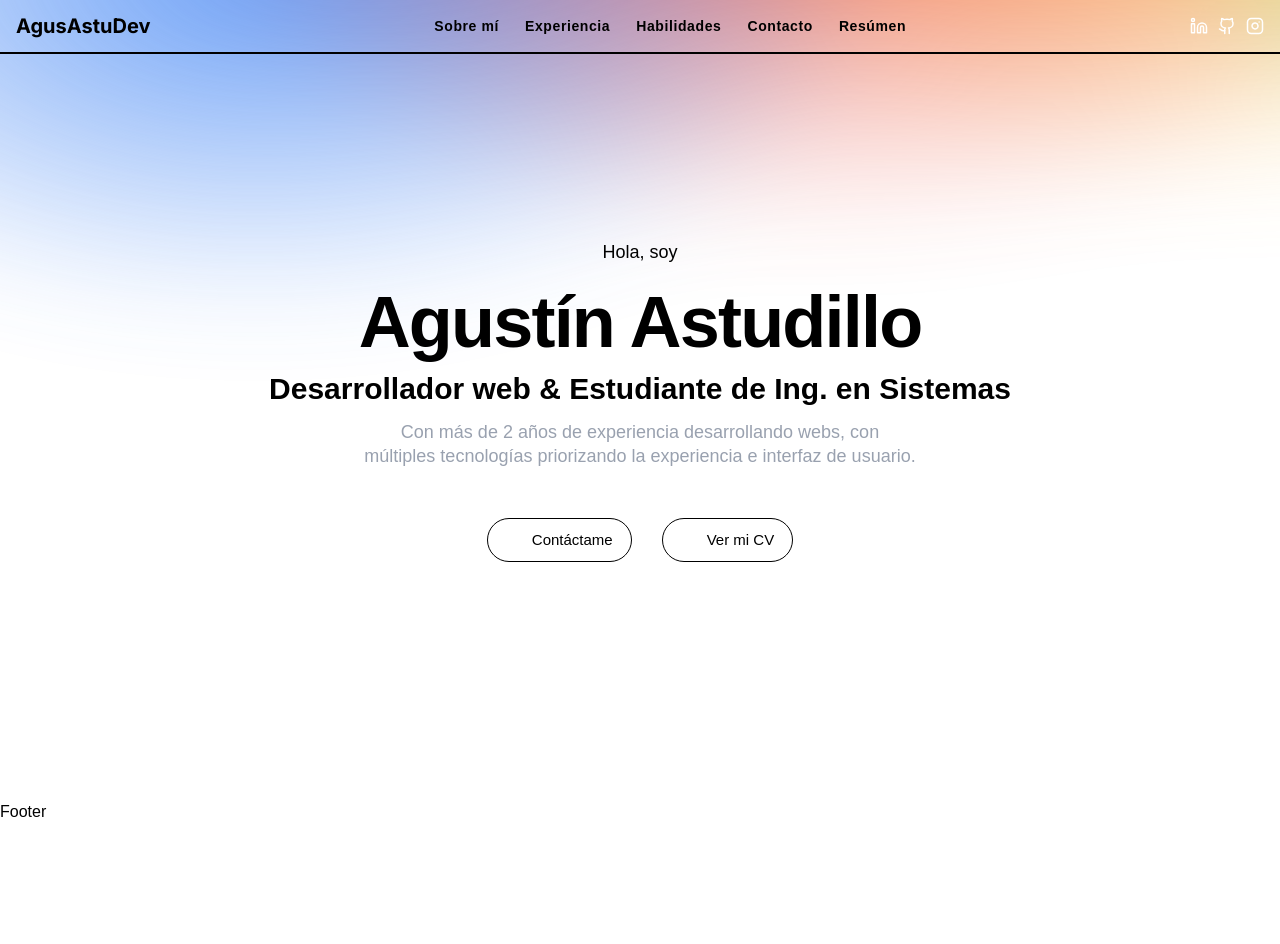
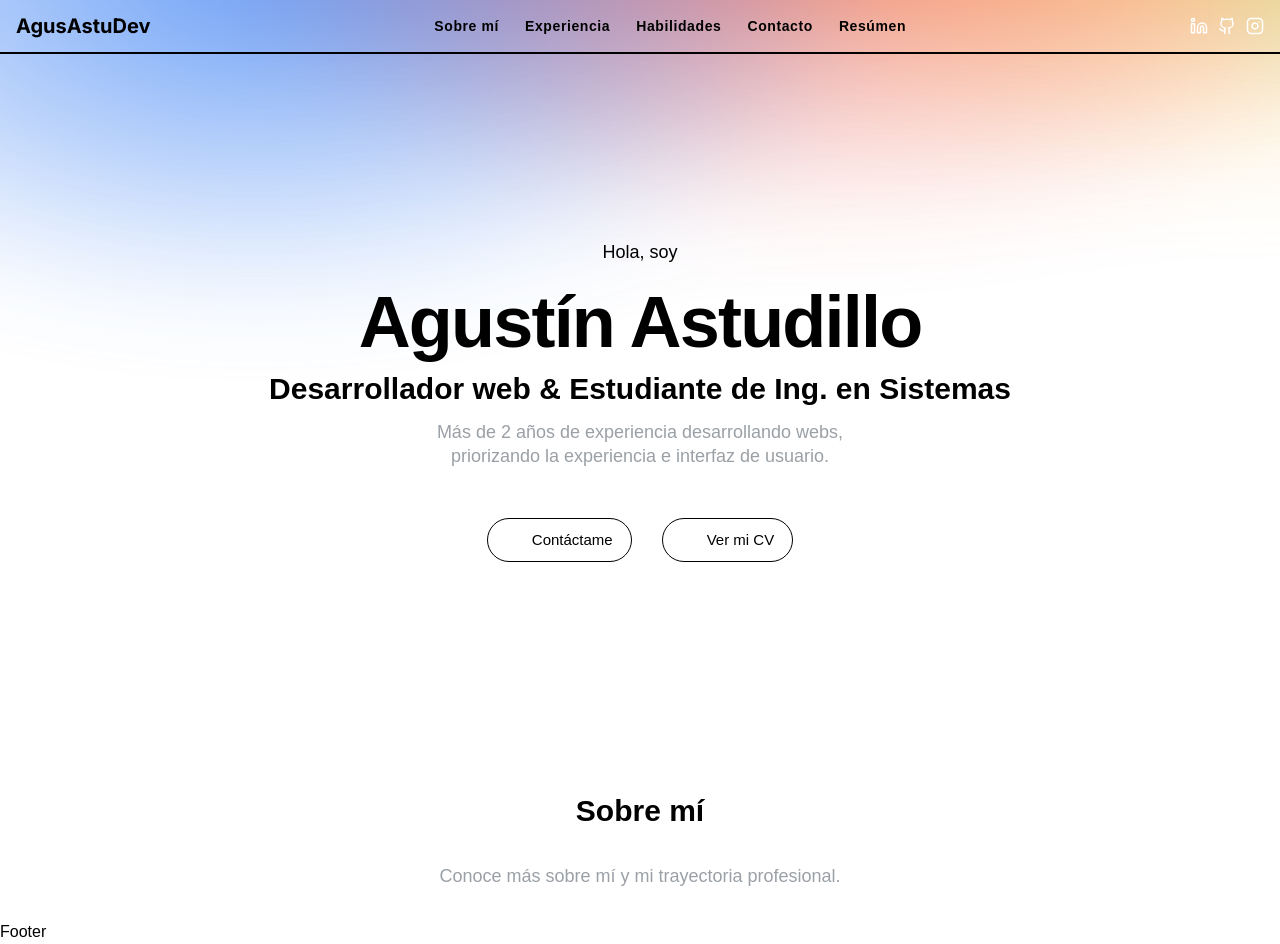
Before and after one commit to AgusAstuDev/portfolio-nextjs, a Next.js app: page / in a window 1280 px wide. Before the commit the page ends 824 px from the top, so only its background shows below. Built offline with nearby package versions, Linux system fonts and the light colour scheme.

Commit message:
Terminado el menu hamburguesa con backdrop

```diff
--- a/src/app/globals.css
+++ b/src/app/globals.css
@@ -24,7 +24,7 @@ body {
   font-family: Arial, Helvetica, sans-serif;
   min-height: 100vh;
   width: 100%;
-  overflow: hidden;
+  overflow-x: hidden;
 }
 
 @keyframes gradient1 {
--- a/src/app/page.tsx
+++ b/src/app/page.tsx
@@ -1,9 +1,11 @@
 import Hero from "@/components/home/Hero";
+import AboutMe from "@/components/home/AboutMe";
 
 export default function Home() {
   return (
     <div>
       <Hero />
+      <AboutMe />
     </div>
   );
 }
--- /dev/null
+++ b/src/components/common/TitleWithUnderline.tsx
@@ -0,0 +1,21 @@
+interface TitleWithUnderlineProps {
+  titleText: string;
+  subtitleText?: string;
+}
+
+export default function TitleWithUnderline({
+  titleText,
+  subtitleText,
+}: TitleWithUnderlineProps) {
+  return (
+    <div className="w-full h-auto text-center flex flex-col items-center justify-center mb-8">
+      <h2 className="leading-[22px] text-center text-balance text-xl md:text-2xl lg:text-3xl font-semibold text-secondary-color mb-4">
+        {titleText}
+      </h2>
+      <div className="w-20 h-[2px] bg-[var(--objects-border)] mx-auto mb-6"></div>
+      <p className="text-[#9aa0a6] mx-auto leading-[18px] md:leading-[20px] lg:leading-[24px] text-sm md:text-base lg:text-lg text-center">
+        {subtitleText}
+      </p>
+    </div>
+  );
+}
--- /dev/null
+++ b/src/components/home/AboutMe.tsx
@@ -0,0 +1,12 @@
+import TitleWithUnderline from "../common/TitleWithUnderline";
+
+export default function AboutMe() {
+  return (
+    <div>
+      <TitleWithUnderline
+        titleText="Sobre mí"
+        subtitleText="Conoce más sobre mí y mi trayectoria profesional."
+      />
+    </div>
+  );
+}
--- a/src/components/home/Hero.tsx
+++ b/src/components/home/Hero.tsx
@@ -88,10 +88,10 @@ export default function Hero() {
         </h3>
         <p
           ref={descRef}
-          className="max-w-[450px] md:max-w-[600px] lg:max-w-[680px] text-balance text-gray-400 mx-auto leading-[18px] md:leading-[20px] lg:leading-[24px] text-sm md:text-base lg:text-lg text-center"
+          className="max-w-[450px] md:max-w-[600px] lg:max-w-[680px] text-balance text-[#9aa0a6] mx-auto leading-[18px] md:leading-[20px] lg:leading-[24px] text-sm md:text-base lg:text-lg text-center"
         >
-          Con más de 2 años de experiencia desarrollando webs, con múltiples
-          tecnologías priorizando la experiencia e interfaz de usuario.
+          Más de 2 años de experiencia desarrollando webs, priorizando la
+          experiencia e interfaz de usuario.
         </p>
       </div>
       <div className="w-max h-auto flex justify-center items-center gap-[15px] md:gap-[30px] mt-[30px]">
--- a/src/components/layout/Header.tsx
+++ b/src/components/layout/Header.tsx
@@ -16,10 +16,10 @@ export default function Header() {
       className={`w-full h-[54px] fixed top-0 z-50 ${
         isMenuOpen
           ? "bg-background border-none"
-          : "bg-[var(--objects-background)] border-b-[2px]"
-      }  border-[var(--objects-border)] border-solid`}
+          : "bg-[var(--objects-background)] backdrop-blur-xs"
+      }  `}
     >
-      <div className="w-full max-w-[1440px] mx-auto h-full flex items-center justify-center md:justify-between px-4">
+      <div className="w-full max-w-[1440px] mx-auto h-full flex items-center justify-center md:justify-between px-4 border-b-[2px] border-[var(--objects-border)] border-solid">
         <div className="flex-shrink-0">
           <a href="#" className="font-inter font-bold text-xl">
             AgusAstuDev
--- a/src/components/layout/SubmenuMobile.tsx
+++ b/src/components/layout/SubmenuMobile.tsx
@@ -8,11 +8,11 @@ interface SubmenuMobileProps {
 export default function SubmenuMobile({ isOpen }: SubmenuMobileProps) {
   return (
     <div
-      className={`absolute w-full h-screen bg-transparent backdrop-blur-xs ${
+      className={`absolute w-full h-screen bg-transparent backdrop-blur-sm ${
         isOpen ? "flex" : "hidden"
       } `}
     >
-      <div className="flex w-full h-[300px] bg-background flex-col justify-center items-center gap-[20px]">
+      <div className="flex w-full h-[300px] bg-background flex-col justify-center items-center gap-[20px] border-b-[1px] border-[var(--objects-border)]">
         <nav className="flex flex-col items-center gap-[5px]">
           {menuItems.map((item) => (
             <a
```
